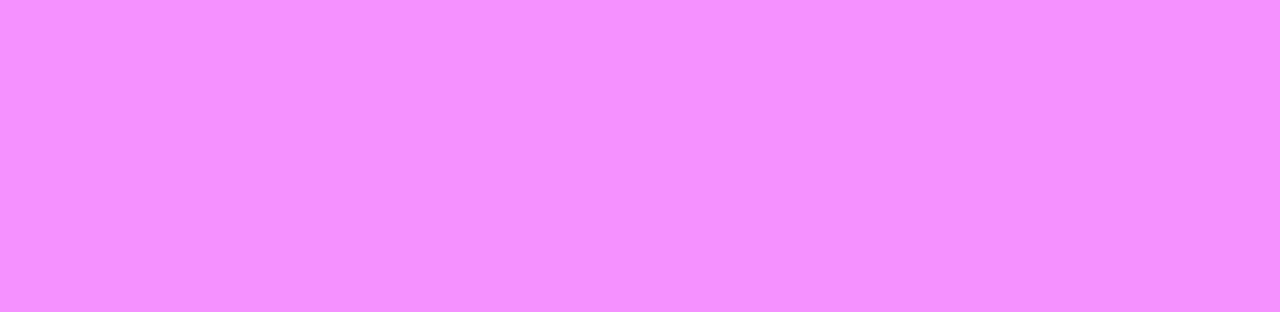
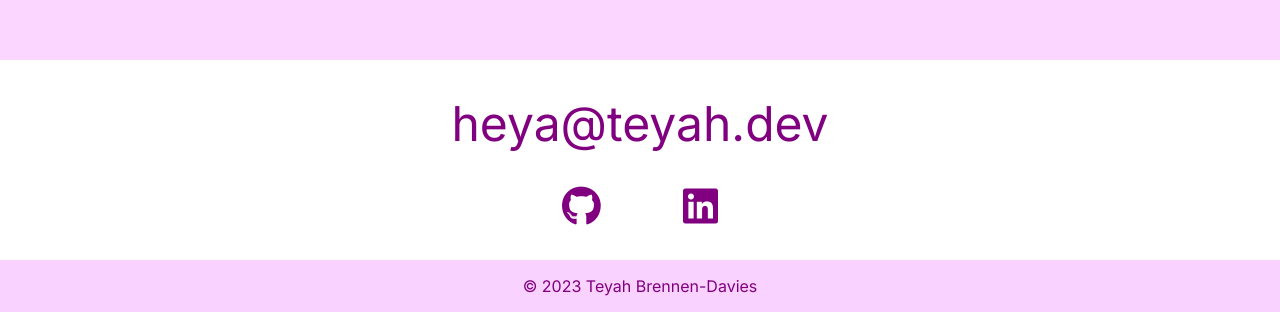
Before and after one commit to teyahbd/my-portfolio-site, a React (Vite) app: page / in a window 1280 px wide. Shown: the part 1540-1852 px from the top of the page. Before the commit the page ends 800 px from the top, so only its background shows below. Built offline with nearby package versions, Linux system fonts and the light colour scheme.

Commit message:
feat: add components to app

```diff
--- a/src/App.css
+++ b/src/App.css
@@ -4,9 +4,15 @@
   margin: 0;
   padding: 0;
   box-sizing: border-box;
-  width: 100%;
-  height: 100%;
   color: rgba(255, 255, 255, 0.87);
-  background-color: #f481ffde;
   font-family: "Inter", sans-serif;
 }
+
+html {
+  background-color: #fbd2ffde;
+}
+
+#root {
+  display: flex;
+  flex-direction: column;
+}
--- a/src/App.tsx
+++ b/src/App.tsx
@@ -1,12 +1,20 @@
 import "./App.css";
 import Header from "./organisms/Header/Header";
+import Contact from "./organisms/Contact/Contact";
 import Home from "./pages/Home/Home";
+import Projects from "./pages/Projects/Projects";
+import CreditFooter from "./molecules/CreditFooter/CreditFooter";
 
 function App() {
   return (
     <>
       <Header />
       <Home />
+      <Projects />
+      <footer>
+        <Contact />
+        <CreditFooter />
+      </footer>
     </>
   );
 }
```
